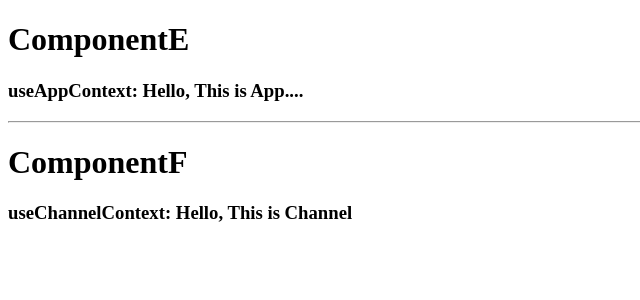
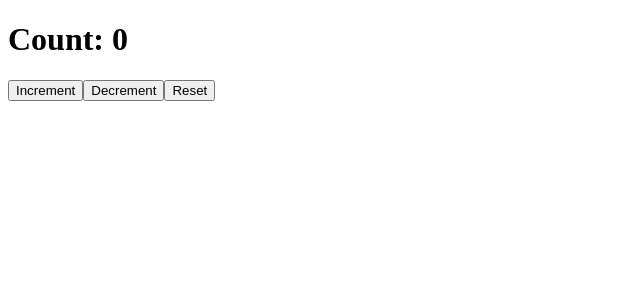
Before and after one commit to rhkdgns95/react-hooks-tutorials, a React (Create React App) app: page / in a window 1280 px wide. Shown: the top 300 px of the page, without its empty margins (0-640 px from the left). Built offline with nearby package versions, Linux system fonts and the light colour scheme.

Commit message:
#1.16 useReducer (simple state & action).

```diff
--- a/src/App.tsx
+++ b/src/App.tsx
@@ -13,14 +13,11 @@ import DataFetchingTwo from "./Component/DataFetchingTwo";
 import ComponentC from "./Component/ComponentC";
 import AppProvider from "./Provider/AppProvider";
 import ChannelProvider from "./Provider/ChannelProvider";
+import CounterOne from "./Component/CounterOne";
 
 const App =  () => {
   return (
-    <AppProvider>
-      <ChannelProvider>
-        <ComponentC />
-      </ChannelProvider>
-    </AppProvider>
+    <CounterOne />
   )
 };
 
--- /dev/null
+++ b/src/Component/CounterOne/index.tsx
@@ -0,0 +1,31 @@
+import React, { useReducer } from "react";
+
+const initialState: number = 0;
+
+const reducer: React.Reducer<any, {type: string}> = (state, action) => {
+    switch(action.type) {
+        case "+":
+            return state + 1;
+        case "-":
+            return state - 1;
+        case "reset":
+            return initialState;
+        default:
+            throw new Error("Error");
+    }
+}
+
+const CounterOne = () => {
+
+    const [count, dispatch] = useReducer(reducer, initialState);
+    return (
+        <div>
+            <h1>Count: { count }</h1>
+            <button onClick={e => dispatch({type: "+"})}>Increment</button>
+            <button onClick={e => dispatch({type: "-"})}>Decrement</button>
+            <button onClick={e => dispatch({type: "reset"})}>Reset</button>
+        </div>
+    )
+};
+
+export default CounterOne;
```
Also changed, not shown: 1 other file (tests, documents, lock files or other folders).
